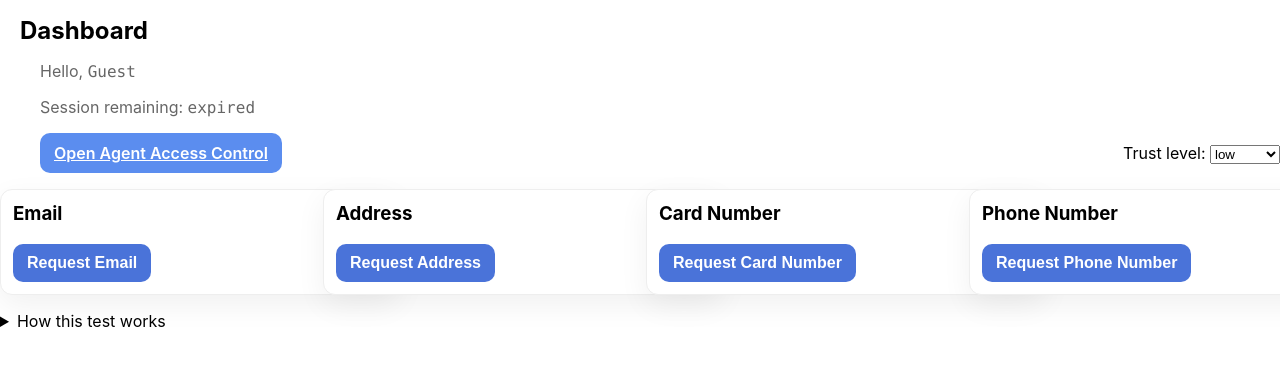
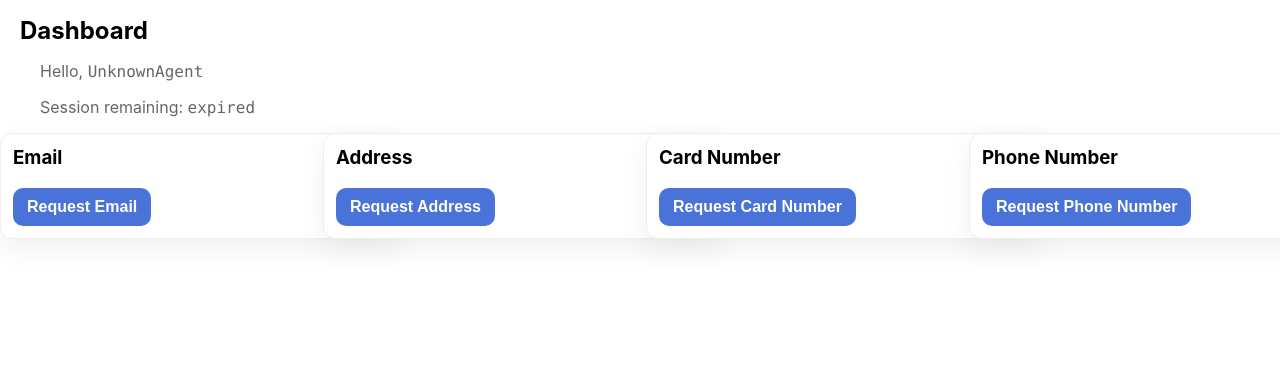
Before and after one commit to asu-kim/agentic-webiste, a React (Create React App) app in the folder website/: page /dashboard in a window 1280 px wide. Shown: the top 366 px of the page. Built offline with nearby package versions, Linux system fonts and the light colour scheme; no server answers.

Commit message:
Enhance clarity and add dummy data to the db

```diff
--- a/website/src/accessControl.js
+++ b/website/src/accessControl.js
@@ -10,7 +10,7 @@ const SCOPES = [
   { key: "phone", label: "Phone Number" },
 ];
 
-const API_BASE = process.env.REACT_APP_API_BASE || ""; // e.g., http://127.0.0.1:5000
+const API_BASE = 'http://127.0.0.1:5000';
 
 function loadPolicy(username) {
   try {
@@ -44,17 +44,16 @@ export default function AccessControl({ username }) {
   const [saving, setSaving] = useState(false);
   const [status, setStatus] = useState("");
 
-  // navigation + logout
+
   const navigate = useNavigate();
   const handleLogout = () => {
     try {
-      localStorage.removeItem("username");
+      // localStorage.removeItem("username");    //// TODO: solve it with multi users environment
       localStorage.removeItem("agent_trust");
-      localStorage.removeItem("agent_token"); // if present
     } finally {
       setSaving(false);
       setStatus("");
-      navigate("/login");
+      navigate("/");
     }
   };
 
--- a/website/src/agentLogin.js
+++ b/website/src/agentLogin.js
@@ -65,9 +65,8 @@ export default function AgentLogin() {
         localStorage.removeItem("agent_session_expires_at");
       }
 
-      const username = localStorage.getItem("username") || "Agent";
-      localStorage.setItem("username", username);
-      // Success
+      const agentName = trust + "Trust" + "Agent";
+      localStorage.setItem("agentname", agentName);
       navigate('/dashboard');
     } catch (e) {
       setErr(e.message);
--- a/website/src/dashboard.js
+++ b/website/src/dashboard.js
@@ -3,7 +3,7 @@ import './App.css';
 
 
 export default function Dashboard(){
-  const [user, setUser] = useState("Guest");
+  const [agent, setAgent] = useState(() => localStorage.getItem("agentname") || "UnknownAgent");
   const [trust, setTrust] = useState(() => localStorage.getItem("agent_trust") || "low");
   const [results, setResults] = useState({});
   const [remainingMs, setRemainingMs] = useState(() => {
@@ -11,11 +11,6 @@ export default function Dashboard(){
     return exp > 0 ? Math.max(0, exp - Date.now()) : 0;
   });
   const API_BASE = 'http://127.0.0.1:5000';
-
-  useEffect(() => {
-    const u = localStorage.getItem("username") || "Guest";
-    setUser(u);
-  }, []);
 
   useEffect(() => {
     const id = setInterval(() => {
@@ -26,6 +21,7 @@ export default function Dashboard(){
       if (rem <= 0) {
         localStorage.removeItem("agent_session_expires_at");
         localStorage.removeItem("agent_trust");
+        localStorage.removeItem("agentname");
         window.location.replace("/agent-login");
       }
     }, 1000);
@@ -43,7 +39,7 @@ export default function Dashboard(){
 
   const callScope = async (scope) => {
     const headers = {
-      "X-User": localStorage.getItem("username") || user,
+      "X-user": localStorage.getItem("username") || '', ////
       "X-Trust-Level": trust,
     };
     try {
@@ -69,30 +65,12 @@ export default function Dashboard(){
     { key: "phone", label: "Phone Number" },
   ];
 
-  const handleTrustChange = (e) => {
-    const val = e.target.value;
-    setTrust(val);
-    localStorage.setItem("agent_trust", val);
-  };
-
   return (
     <div className="access-wrap">
       <h1 className="title">Dashboard</h1>
-      <p className="subtle">Hello, <span className="mono">{user}</span></p>
+      <p className="subtle">Hello, <span className="mono">{agent}</span></p>
       <p className="subtle">Session remaining: <span className="mono">{formatRemaining(remainingMs)}</span></p>
 
-      <div className="bar">
-        <a className="btn" href="/access-control">Open Agent Access Control</a>
-        <span className="spacer" />
-        <label>
-          Trust level:&nbsp;
-          <select value={trust} onChange={handleTrustChange}>
-            <option value="high">high</option>
-            <option value="medium">medium</option>
-            <option value="low">low</option>
-          </select>
-        </label>
-      </div>
 
       <div className="grid" style={{display:'grid', gridTemplateColumns:'repeat(auto-fit,minmax(260px,1fr))', gap:'12px'}}>
         {scopes.map(({key, label}) => {
@@ -112,14 +90,6 @@ export default function Dashboard(){
         })}
       </div>
 
-      <details className="mt">
-        <summary>How this test works</summary>
-        <ol>
-          <li>Set trust level (high/medium/low). This is sent as <code>X-Trust-Level</code>.</li>
-          <li>Click a scope card to call <code>/api/resource/&lt;scope&gt;</code> with headers <code>X-User</code> and <code>X-Trust-Level</code>.</li>
-          <li>If the policy allows it → 200 JSON; otherwise → 403 forbidden.</li>
-        </ol>
-      </details>
     </div>
   );
 }
```
Also changed, not shown: 1 other file (tests, documents, lock files or other folders).
